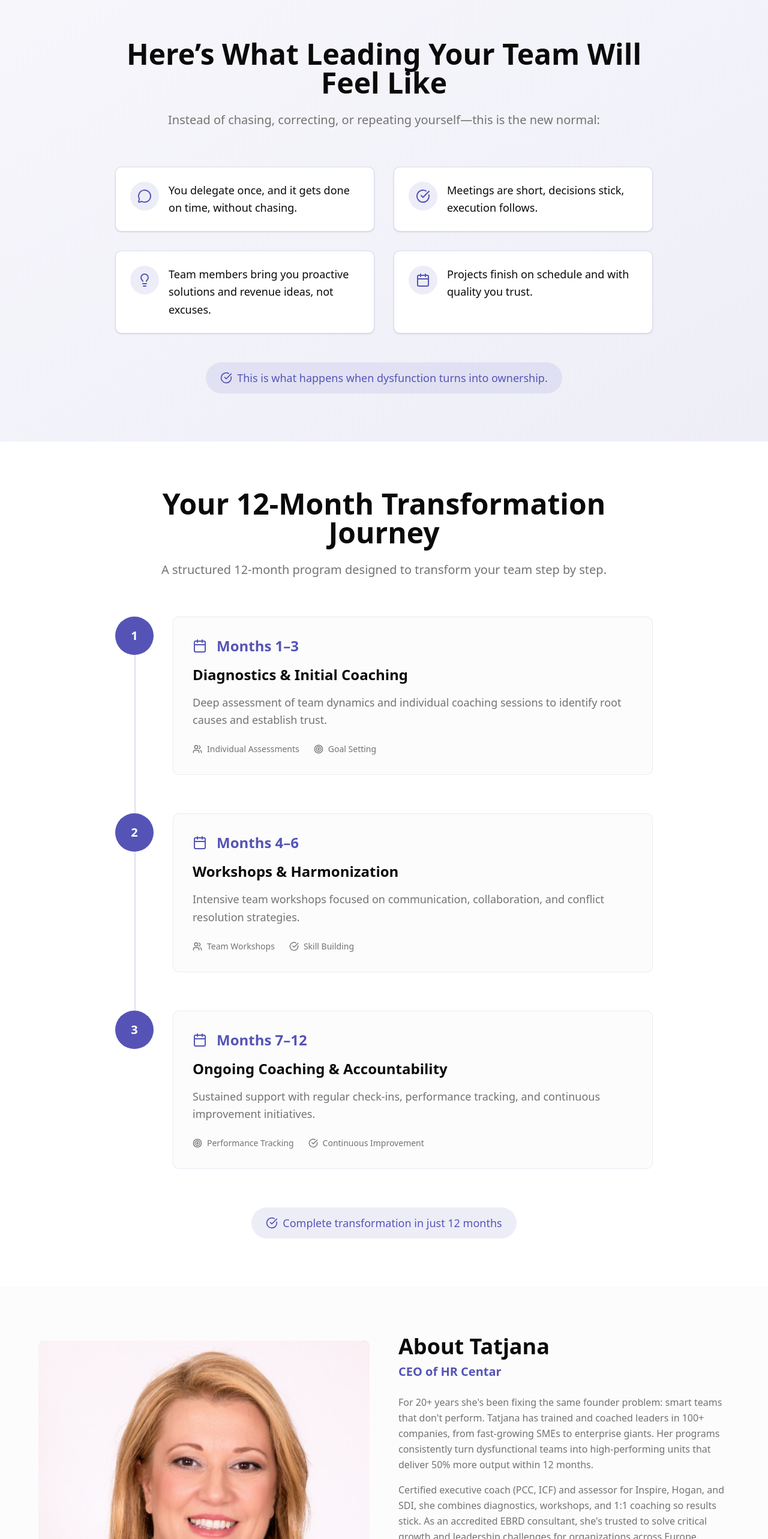
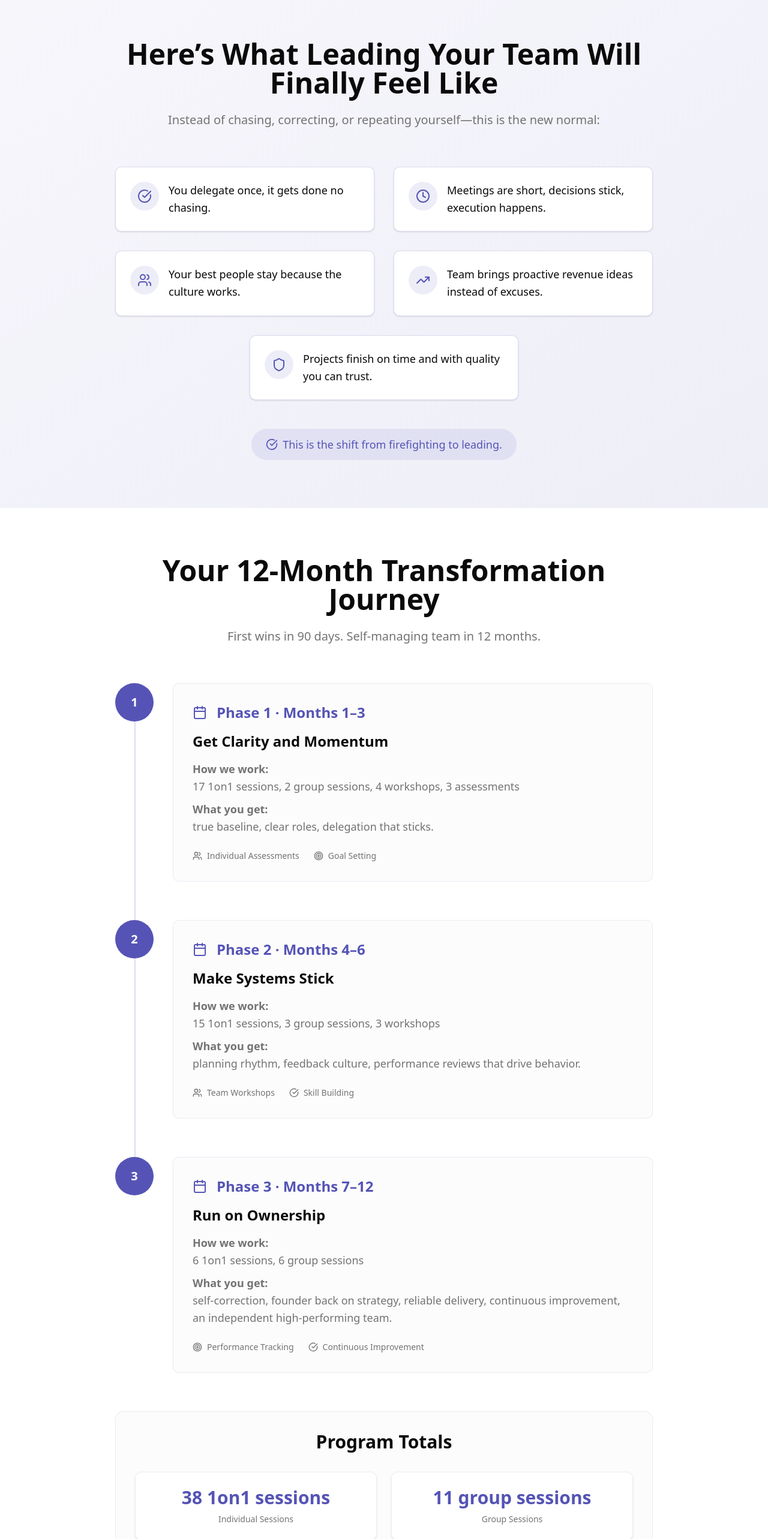
Before and after one commit to zatezalo/tatjana, a Next.js app: page / in a window 1280 px wide. Shown: the part 1797-4363 px from the top of the page at 60% size. Built offline with nearby package versions, Linux system fonts and the light colour scheme.

Commit message:
Update DreamOutcome and ProgramTimeline components with new icons, enhanced messaging, and improved layout. Revise offer object for clarity, including updated phase descriptions and program totals. Add CTA button for scheduling consultations.

```diff
--- a/src/components/sections/DreamOutcome.tsx
+++ b/src/components/sections/DreamOutcome.tsx
@@ -1,4 +1,4 @@
-import { CheckCircle, MessageCircle, Lightbulb, Calendar } from "lucide-react";
+import { CheckCircle, Clock, Users, TrendingUp, Shield } from "lucide-react";
 import { offer } from "@/lib/offer";
 
 export default function DreamOutcome() {
@@ -16,13 +16,17 @@ export default function DreamOutcome() {
 
         <div className="grid grid-cols-1 md:grid-cols-2 gap-8 max-w-4xl mx-auto">
           {offer.dream.bullets.map((bullet, index) => {
-            const icons = [MessageCircle, CheckCircle, Lightbulb, Calendar];
+            const icons = [CheckCircle, Clock, Users, TrendingUp, Shield];
             const Icon = icons[index];
+            const isLastItem = index === offer.dream.bullets.length - 1;
+            const isOddCount = offer.dream.bullets.length % 2 === 1;
 
             return (
               <div
                 key={index}
-                className="flex items-start gap-4 p-6 bg-background rounded-lg border border-primary/20 hover:border-primary/40 transition-colors shadow-sm"
+                className={`flex items-start gap-4 p-6 bg-background rounded-lg border border-primary/20 hover:border-primary/40 transition-colors shadow-sm ${
+                  isLastItem && isOddCount ? 'md:col-span-2 md:max-w-md md:mx-auto' : ''
+                }`}
               >
                 <div className="flex-shrink-0 w-12 h-12 bg-primary/10 rounded-full flex items-center justify-center">
                   <Icon className="w-6 h-6 text-primary" />
--- a/src/components/sections/ProgramTimeline.tsx
+++ b/src/components/sections/ProgramTimeline.tsx
@@ -1,5 +1,7 @@
 import { Calendar, Users, Target, CheckCircle } from "lucide-react";
+import { Button } from "@/components/ui/button";
 import { offer } from "@/lib/offer";
+import Link from "next/link";
 
 export default function ProgramTimeline() {
   return (
@@ -10,7 +12,7 @@ export default function ProgramTimeline() {
             {offer.timeline.title}
           </h2>
           <p className="text-xl text-muted-foreground">
-            A structured 12-month program designed to transform your team step by step.
+            First wins in 90 days. Self-managing team in 12 months.
           </p>
         </div>
 
@@ -32,16 +34,27 @@ export default function ProgramTimeline() {
                 <div className="flex-1 bg-muted/30 rounded-lg p-8 border border-primary/10">
                   <div className="flex items-center gap-4 mb-4">
                     <Calendar className="w-6 h-6 text-primary" />
-                    <span className="text-2xl font-bold text-primary">{phase.period}</span>
+                    <span className="text-2xl font-bold text-primary">
+                      {phase.period}
+                    </span>
                   </div>
 
                   <h3 className="text-2xl font-bold text-foreground mb-4">
                     {phase.title}
                   </h3>
 
-                  <p className="text-lg text-muted-foreground leading-relaxed">
-                    {phase.description}
-                  </p>
+                  <div className="text-lg text-muted-foreground leading-relaxed">
+                    <div className="mb-2">
+                      <span className="font-bold">How we work:</span>
+                      <br />
+                      {phase.description.split('. What you get:')[0].replace('How we work: ', '')}
+                    </div>
+                    <div>
+                      <span className="font-bold">What you get:</span>
+                      <br />
+                      {phase.description.split('. What you get:')[1]}
+                    </div>
+                  </div>
 
                   {/* Phase-specific icons */}
                   <div className="flex items-center gap-6 mt-6">
@@ -88,11 +101,44 @@ export default function ProgramTimeline() {
           ))}
         </div>
 
-        <div className="text-center mt-12">
+        {/* Program Totals */}
+        <div className="max-w-4xl mx-auto">
+          <div className="bg-muted/30 from-primary/5 to-primary/10 rounded-xl p-8 border border-primary/10 mb-8">
+            <h3 className="text-3xl font-bold text-foreground mb-8 text-center">Program Totals</h3>
+            <div className="grid grid-cols-2 gap-6">
+              <div className="bg-white/80 dark:bg-gray-800/80 rounded-lg p-6 text-center shadow-sm border border-primary/10 hover:shadow-md transition-shadow">
+                <div className="text-3xl font-bold text-primary mb-2">{offer.timeline.totals.oneOnOne}</div>
+                <div className="text-sm text-muted-foreground font-medium">Individual Sessions</div>
+              </div>
+              <div className="bg-white/80 dark:bg-gray-800/80 rounded-lg p-6 text-center shadow-sm border border-primary/10 hover:shadow-md transition-shadow">
+                <div className="text-3xl font-bold text-primary mb-2">{offer.timeline.totals.group}</div>
+                <div className="text-sm text-muted-foreground font-medium">Group Sessions</div>
+              </div>
+              <div className="bg-white/80 dark:bg-gray-800/80 rounded-lg p-6 text-center shadow-sm border border-primary/10 hover:shadow-md transition-shadow">
+                <div className="text-3xl font-bold text-primary mb-2">{offer.timeline.totals.workshops}</div>
+                <div className="text-sm text-muted-foreground font-medium">Workshops</div>
+              </div>
+              <div className="bg-white/80 dark:bg-gray-800/80 rounded-lg p-6 text-center shadow-sm border border-primary/10 hover:shadow-md transition-shadow">
+                <div className="text-3xl font-bold text-primary mb-2">{offer.timeline.totals.assessments}</div>
+                <div className="text-sm text-muted-foreground font-medium">Assessments</div>
+              </div>
+            </div>
+          </div>
+        </div>
+
+        {/* Promise */}
+        <div className="text-center mb-8">
           <div className="inline-flex items-center gap-2 bg-primary/10 text-primary px-6 py-3 rounded-full text-lg font-medium">
             <CheckCircle className="w-5 h-5" />
-            Complete transformation in just 12 months
+            {offer.timeline.promise}
           </div>
+        </div>
+
+        {/* CTA */}
+        <div className="text-center">
+          <Button asChild size="lg" className="text-lg px-8 py-6 h-auto">
+            <Link href="/book"> {offer.timeline.cta} </Link>
+          </Button>
         </div>
       </div>
     </section>
--- a/src/lib/offer.ts
+++ b/src/lib/offer.ts
@@ -17,35 +17,44 @@ export const offer = {
     conclusion: "If this feels like your daily reality you don’t have a bad business, you have a team problem. And it’s solvable.",
   },
   dream: {
-    title: "Here’s What Leading Your Team Will Feel Like",
+    title: "Here’s What Leading Your Team Will Finally Feel Like",
     subheadline: "Instead of chasing, correcting, or repeating yourself—this is the new normal:",
     bullets: [
-      "You delegate once, and it gets done on time, without chasing.",
-      "Meetings are short, decisions stick, execution follows.",
-      "Team members bring you proactive solutions and revenue ideas, not excuses.",
-      "Projects finish on schedule and with quality you trust.",
+      "You delegate once, it gets done no chasing.",
+      "Meetings are short, decisions stick, execution happens.",
+      "Your best people stay because the culture works.",
+      "Team brings proactive revenue ideas instead of excuses.",
+      "Projects finish on time and with quality you can trust.",
     ],
-    conclusion: "This is what happens when dysfunction turns into ownership.",
+    conclusion: "This is the shift from firefighting to leading.",
   },
   timeline: {
     title: "Your 12-Month Transformation Journey",
     phases: [
       {
-        period: "Months 1–3",
-        title: "Diagnostics & Initial Coaching",
-        description: "Deep assessment of team dynamics and individual coaching sessions to identify root causes and establish trust.",
+        period: "Phase 1 · Months 1–3",
+        title: "Get Clarity and Momentum",
+        description: "How we work: 17 1on1 sessions, 2 group sessions, 4 workshops, 3 assessments. What you get: true baseline, clear roles, delegation that sticks.",
       },
       {
-        period: "Months 4–6",
-        title: "Workshops & Harmonization",
-        description: "Intensive team workshops focused on communication, collaboration, and conflict resolution strategies.",
+        period: "Phase 2 · Months 4–6",
+        title: "Make Systems Stick",
+        description: "How we work: 15 1on1 sessions, 3 group sessions, 3 workshops. What you get: planning rhythm, feedback culture, performance reviews that drive behavior.",
       },
       {
-        period: "Months 7–12",
-        title: "Ongoing Coaching & Accountability",
-        description: "Sustained support with regular check-ins, performance tracking, and continuous improvement initiatives.",
+        period: "Phase 3 · Months 7–12",
+        title: "Run on Ownership",
+        description: "How we work: 6 1on1 sessions, 6 group sessions. What you get: self-correction, founder back on strategy, reliable delivery, continuous improvement, an independent high-performing team.",
       },
     ],
+    totals: {
+      oneOnOne: "38 1on1 sessions",
+      group: "11 group sessions",
+      workshops: "7 workshops",
+      assessments: "3 assessments",
+    },
+    promise: "visible improvements by day 90 or we tell you who is blocking progress and what to do next.",
+    cta: "Schedule your free intro call.",
   },
   caseStudies: [
     {
```
